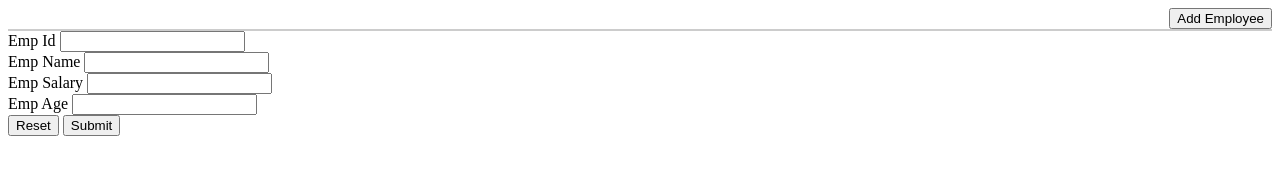
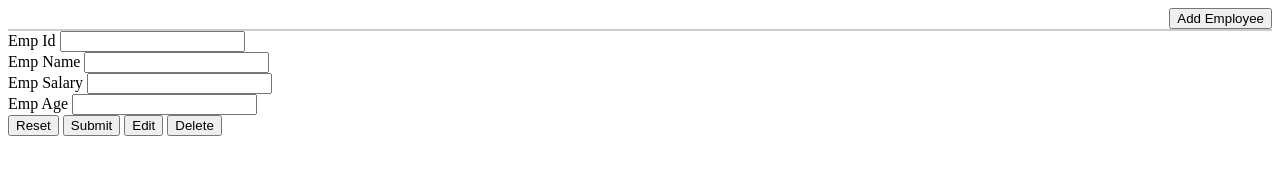
Before and after one commit to girijak27/ajax, a plain HTML site: page index.html in a window 1280 px wide. Both pictures are taken after a click on the button "Add Employee". Drawn offline with nearby package versions, Linux system fonts and the light colour scheme; no server answers.

Commit message:
new files

```diff
--- a/index.html
+++ b/index.html
@@ -38,7 +38,10 @@
 				<div>
 					<button type="reset">Reset</button>
 					<button type="button" onClick="submitForm()">Submit</button>
+					<button type="Edit" onClick="editform()"> Edit</button>
+					<button type="Delete" onClick="deleteform()">Delete</button>
 				</div>
+
 			</form>
 		</div>
 
--- a/js/script.js
+++ b/js/script.js
@@ -16,7 +16,11 @@ $.ajax({
     var tbl = '';
 
     for(var i=0; i<resp.data.length; i++){
-        tbl += '<tr><td>'+ resp.data[i].id + '</td><td>' + resp.data[i].employee_name + '</td><td>' + resp.data[i].employee_salary + '</td><td>' + resp.data[i].employee_age + '</td><td>' + resp.data[i].profile_image + '</td></tr>';
+        tbl += '<tr><td>'+ resp.data[i].id + '</td><td>'
+         + resp.data[i].employee_name + '</td><td>'
+         + resp.data[i].employee_salary + '</td><td>'
+          + resp.data[i].employee_age + '</td><td>'
+          + resp.data[i].profile_image + '</td></tr>';
     }
 
     document.getElementById("empTbl").innerHTML = tbl;
@@ -56,6 +60,48 @@ $.ajax({
         alert("there is some error: " + err)
     }
 });
+}
 
+function editform(){
+    $.ajax({
+        url:'https://dummy.restapiexample.com/api/v1/update',
+        method: 'PUT',
+        dataType: 'JSON',
+        data: {
+            id:document.getElementById('empId').value,
+            employee_name: document.getElementById('empName').value,
+            employee_salary: document.getElementById('empSalary').value,
+            employee_age: document.getElementById('empAge').valus,
+            profile_image:'',
+            },
+            success: function(resp){
+                alert('data is edited');
+                window.location.reload();
+            },
+            error: function(err){
+                alert("there is some err:"+err)
+            }
+    });
+}
 
+function deleteform(){
+    $.ajax({
+        url:'https://dummy.restapiexample.com/api/v1/delete',
+        method: 'DELETE',
+        dataType: 'JSON',
+        data: {
+            id:document.getElementById('empId').value,
+            employee_name: document.getElementById('empName').value,
+            employee_salary: document.getElementById('empSalary').value,
+            employee_age: document.getElementById('empAge').valus,
+            profile_image:'',
+            },
+            success: function(resp){
+                alert('data is deleted');
+                window.location.reload();
+            },
+            error: function(err){
+                alert("there is some err:"+err)
+            }
+    });
 }
```
